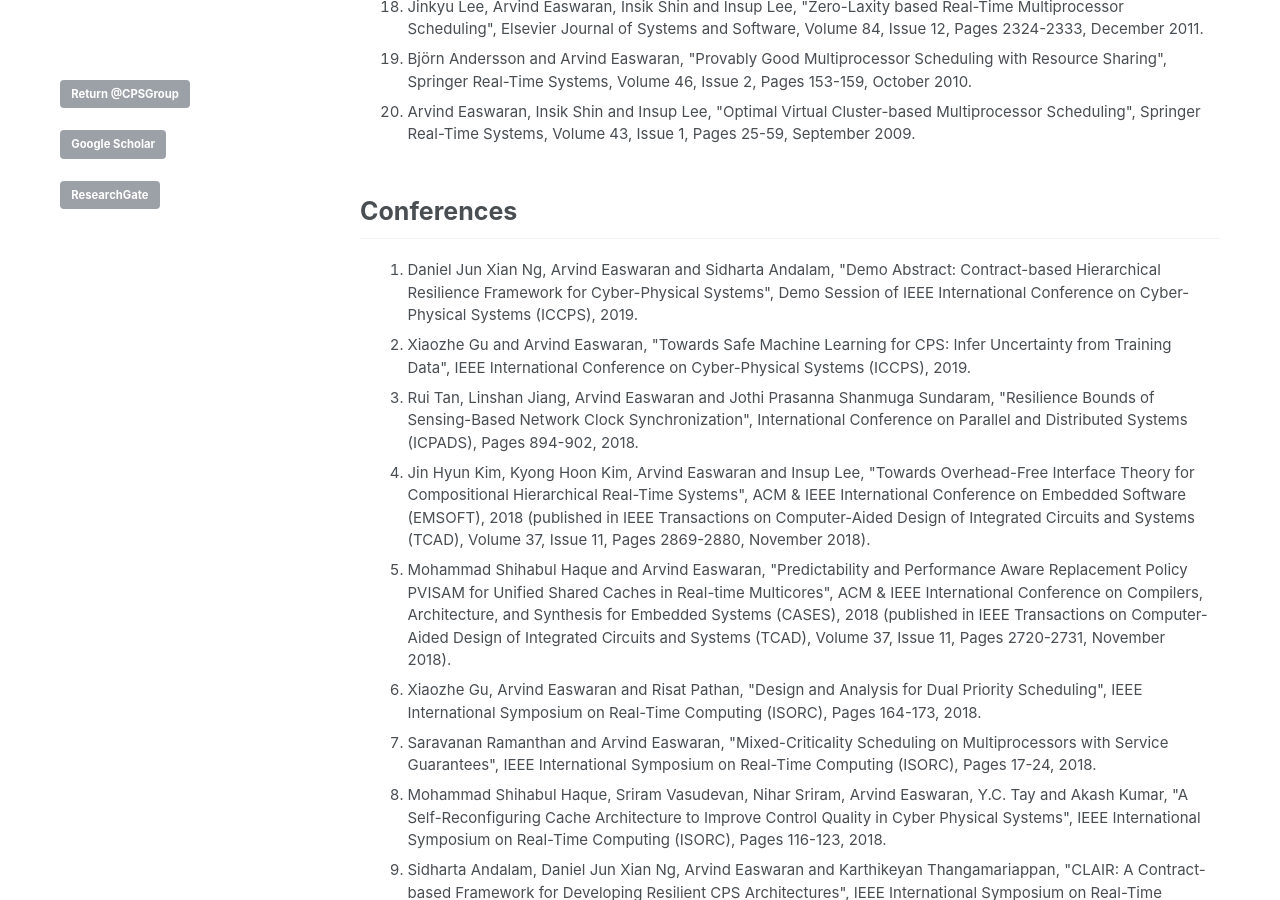
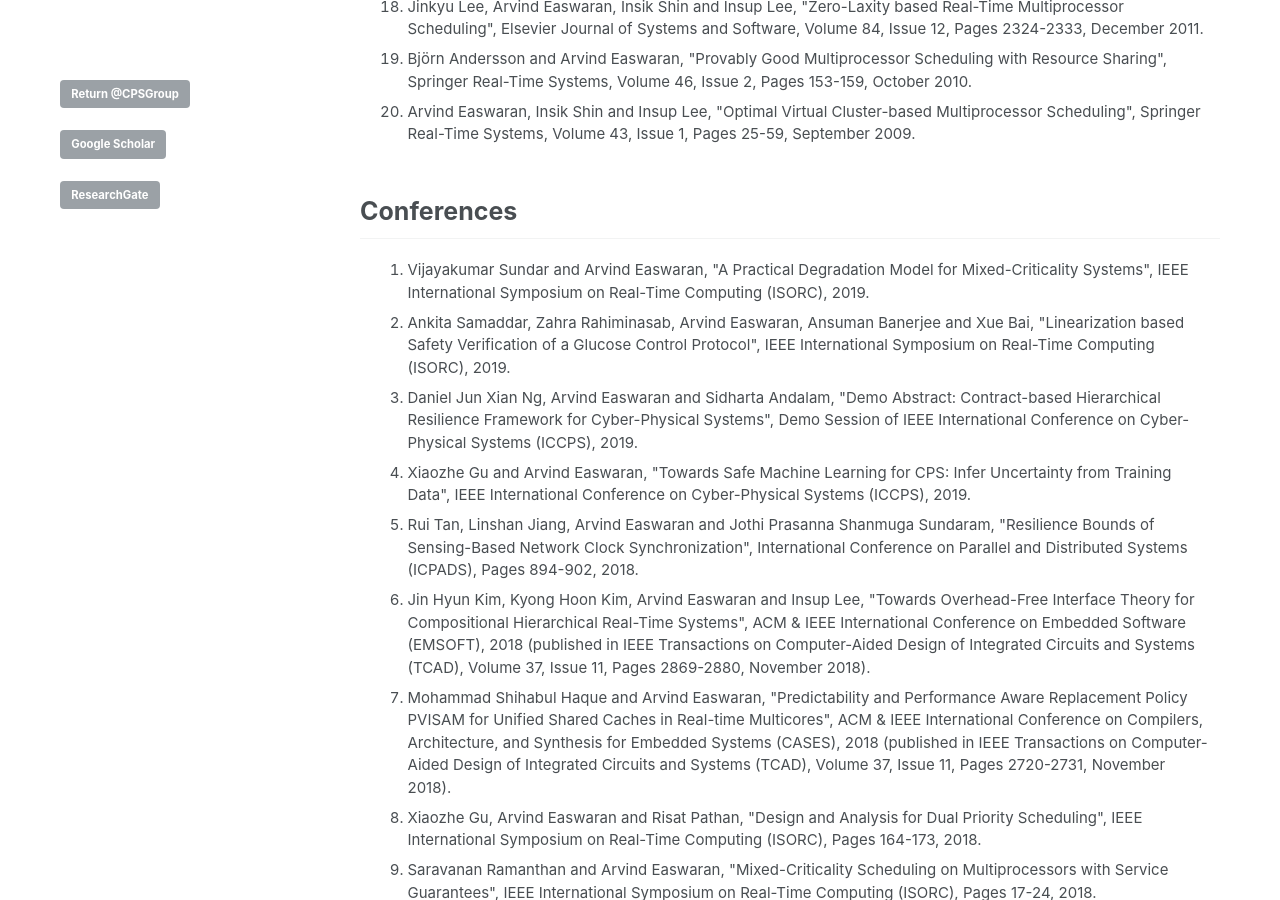
Before and after one commit to CPS-research-group/CPS-research-group.github.io, a Jekyll site: the page built from _pages/research_profile.md, in a window 1280 px wide and 900 px high, scrolled down 1388 px. Built offline with Jekyll 4.4.1, drawn with Linux system fonts in a browser that asks for light colours.

Commit message:
Updates to pub list.

```diff
--- a/_pages/research_profile.md
+++ b/_pages/research_profile.md
@@ -47,7 +47,9 @@ a.a:active {color:#0000FF; text-decoration:none;}
 
 ## Conferences
    <ol>
-   			<li class="a">Daniel Jun Xian Ng, Arvind Easwaran and Sidharta Andalam, "Demo Abstract: Contract-based Hierarchical Resilience Framework for Cyber-Physical Systems", Demo Session of IEEE International Conference on Cyber-Physical Systems (ICCPS), 2019.</li>
+     		        <li class="a">Vijayakumar Sundar and Arvind Easwaran, "A Practical Degradation Model for Mixed-Criticality Systems", IEEE International Symposium on Real-Time Computing (ISORC), 2019.</li>
+     		        <li class="a">Ankita Samaddar, Zahra Rahiminasab, Arvind Easwaran, Ansuman Banerjee and Xue Bai, "Linearization based Safety Verification of a Glucose Control Protocol", IEEE International Symposium on Real-Time Computing (ISORC), 2019.</li>
+<li class="a">Daniel Jun Xian Ng, Arvind Easwaran and Sidharta Andalam, "Demo Abstract: Contract-based Hierarchical Resilience Framework for Cyber-Physical Systems", Demo Session of IEEE International Conference on Cyber-Physical Systems (ICCPS), 2019.</li>
      		        <li class="a">Xiaozhe Gu and Arvind Easwaran, "Towards Safe Machine Learning for CPS: Infer Uncertainty from Training Data", IEEE International Conference on Cyber-Physical Systems (ICCPS), 2019.</li>
      		        <li class="a">Rui Tan, Linshan Jiang, Arvind Easwaran and Jothi Prasanna Shanmuga Sundaram, "Resilience Bounds of Sensing-Based Network Clock Synchronization", International Conference on Parallel and Distributed Systems (ICPADS), Pages 894-902, 2018.</li>
      		        <li class="a">Jin Hyun Kim, Kyong Hoon Kim, Arvind Easwaran and Insup Lee, "Towards Overhead-Free Interface Theory for Compositional Hierarchical Real-Time Systems", ACM & IEEE International Conference on Embedded Software (EMSOFT), 2018 (published in IEEE Transactions on Computer-Aided Design of Integrated Circuits and Systems (TCAD), Volume 37, Issue 11, Pages 2869-2880, November 2018).</li>
```
